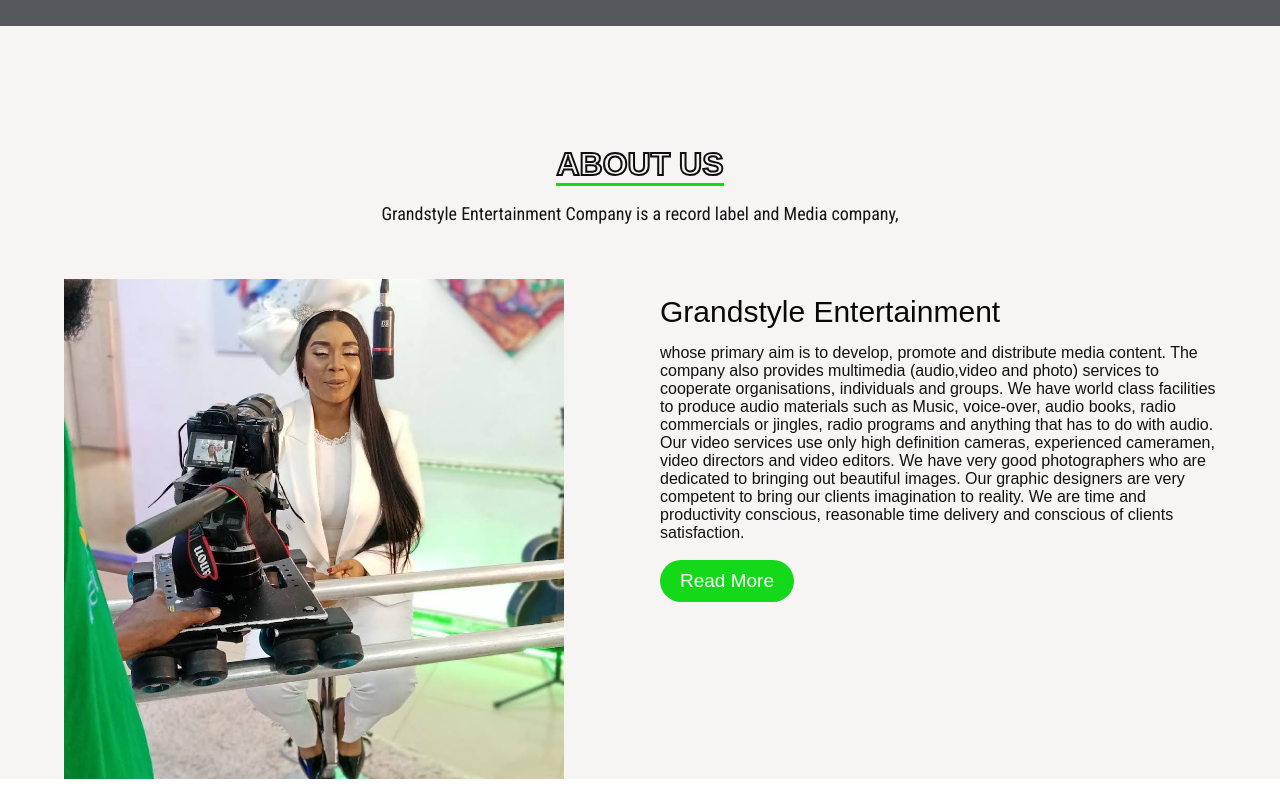
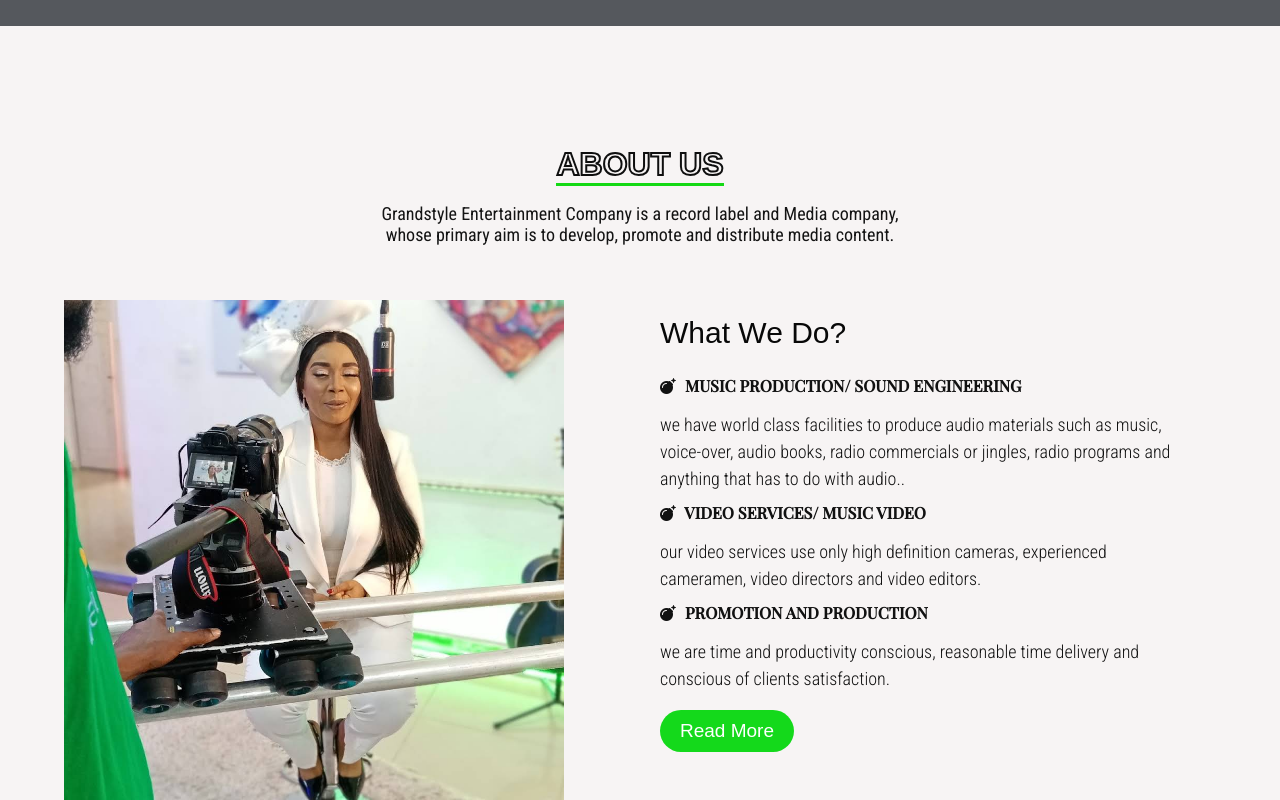
Before and after one commit to Soft-icode/Grandstyle, a plain HTML site: page index.html in a window 1280 px wide. Shown: the part 774-1574 px from the top of the page. Before the commit the page ends 1553 px from the top, so only its background shows below. Drawn offline with nearby package versions, Linux system fonts and the light colour scheme; grey boxes are pictures that could not be loaded; a web font is replaced by a local one.

Commit message:
Update index.html

```diff
--- a/index.html
+++ b/index.html
@@ -18,6 +18,8 @@
       rel="stylesheet"
       href="https://cdnjs.cloudflare.com/ajax/libs/font-awesome/4.7.0/css/font-awesome.min.css"
     />
+    <link rel="stylesheet" href="https://cdnjs.cloudflare.com/ajax/libs/font-awesome/6.4.2/css/all.min.css" integrity="sha512-z3gLpd7yknf1YoNbCzqRKc4qyor8gaKU1qmn+CShxbuBusANI9QpRohGBreCFkKxLhei6S9CQXFEbbKuqLg0DA==" crossorigin="anonymous" referrerpolicy="no-referrer" />
+
   </head>
   <body>
     <header>
@@ -74,7 +76,9 @@
     <div class="about-us" id="about-us">
     <div class="about-us-section">
         <h1>About Us</h1>
-        <p>Grandstyle Entertainment Company is a record label and Media company,</p>
+        <p>Grandstyle Entertainment Company is a record label and Media company,<br/>
+          whose primary aim is to develop, promote and distribute media content.
+        </p>
     </div>
     <div class="container">
         <section class="about">
@@ -82,13 +86,15 @@
                 <img src="gallery/about-us.jpg">
             </div>
             <div class="about-content">
-                <h1>Grandstyle Entertainment</h1>
-                <p> whose primary aim is to develop, promote and distribute media content.
-                    The company also provides multimedia (audio,video and photo) services to cooperate organisations, individuals and groups.
-                    We have world class facilities to produce audio materials such as Music, voice-over, audio books, radio commercials or jingles, radio programs and anything that has to do with audio.
-                    Our video services use only high definition cameras, experienced cameramen, video directors and video editors.
-                    We have very good photographers who are dedicated to bringing out beautiful images. Our graphic designers are very competent to bring our clients imagination to reality.
-                    We are time and productivity conscious, reasonable time delivery and conscious of clients satisfaction.</p>
+                <h1>What We Do?</h1>
+                <ul>
+                  <li><i class="fa-solid fa-bomb fa-bounce"></i> Music Production/ Sound Engineering</li>
+                  <p>We have world class facilities to produce audio materials such as Music, voice-over, audio books, radio commercials or jingles, radio programs and anything that has to do with audio..</p>
+                  <li><i class="fa-solid fa-bomb fa-bounce"></i> Video Services/ Music Video</li>
+                  <p>Our video services use only high definition cameras, experienced cameramen, video directors and video editors.</p>
+                  <li><i class="fa-solid fa-bomb fa-bounce"></i> Promotion and Production</li>
+                  <p>We are time and productivity conscious, reasonable time delivery and conscious of clients satisfaction.</p>
+                </ul>
                     <a href="../grandstyle-Ent/Services/services.html" class="read-more">Read More</a>
             </div>
         </section>
```
